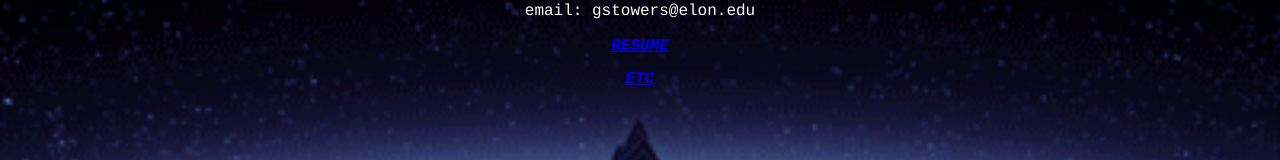
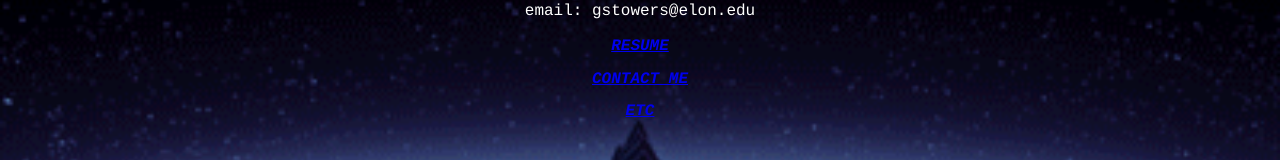
Before and after one commit to gagetstowers/website, a plain HTML site: page index.html in a window 1280 px wide. Shown: the part 135-295 px from the top of the page. Drawn offline with Linux system fonts and the light colour scheme.

Commit message:
Update index.html

```diff
--- a/index.html
+++ b/index.html
@@ -19,6 +19,7 @@
   <h3>SOFTWARE DEVELOPMENT</h3>
   <p>email: gstowers@elon.edu</p>
   <h4><a href="index2.html"> <em>RESUME</em></a></h4>
+  <h4><a href="captcha.html"> <em>CONTACT ME</em></a></h4>
   <h4><a href="index3.html"> <em>ETC</em></a></h4>
   <br/><br/><br/><br/><br/><br/>
 
```
